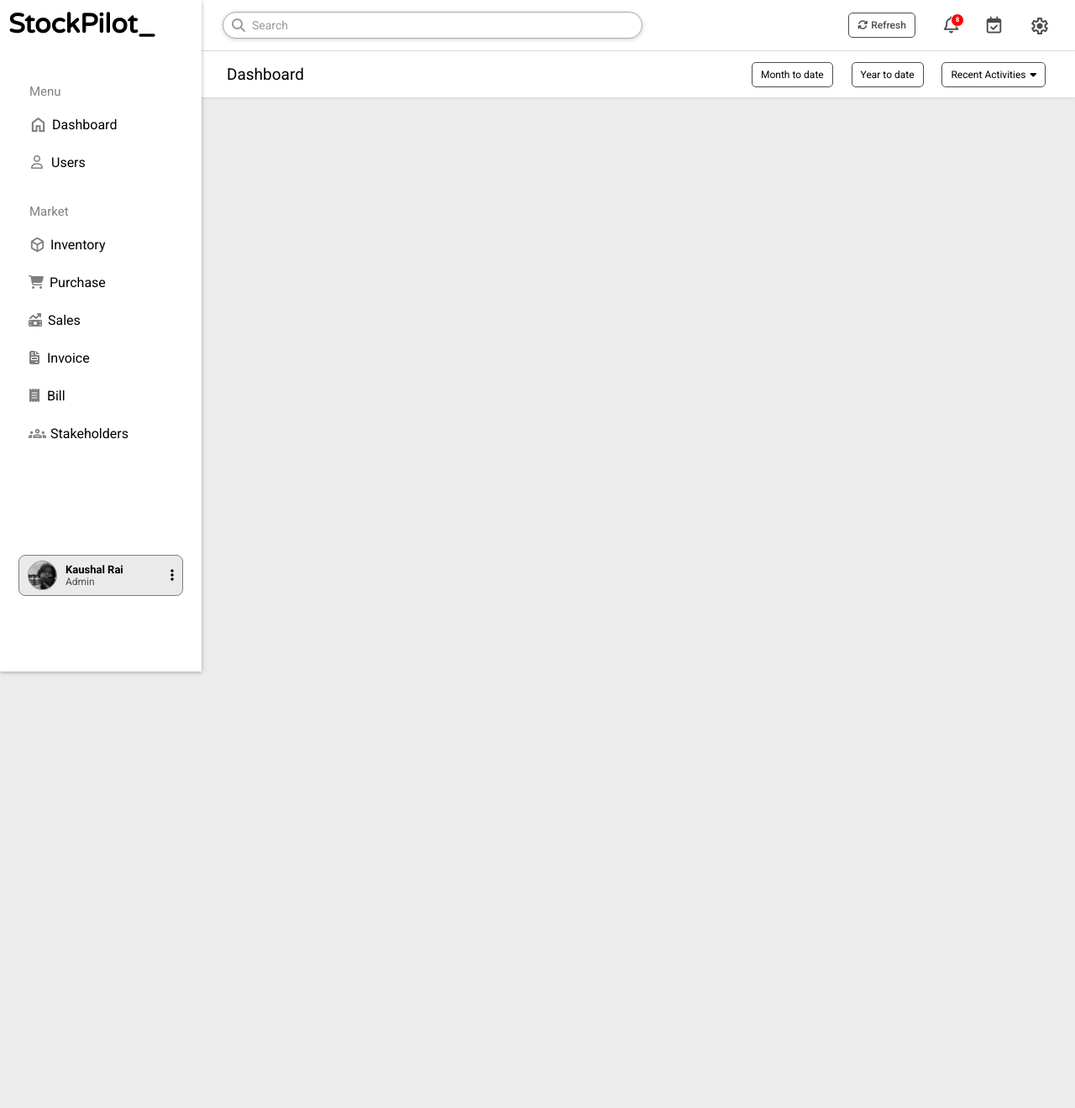
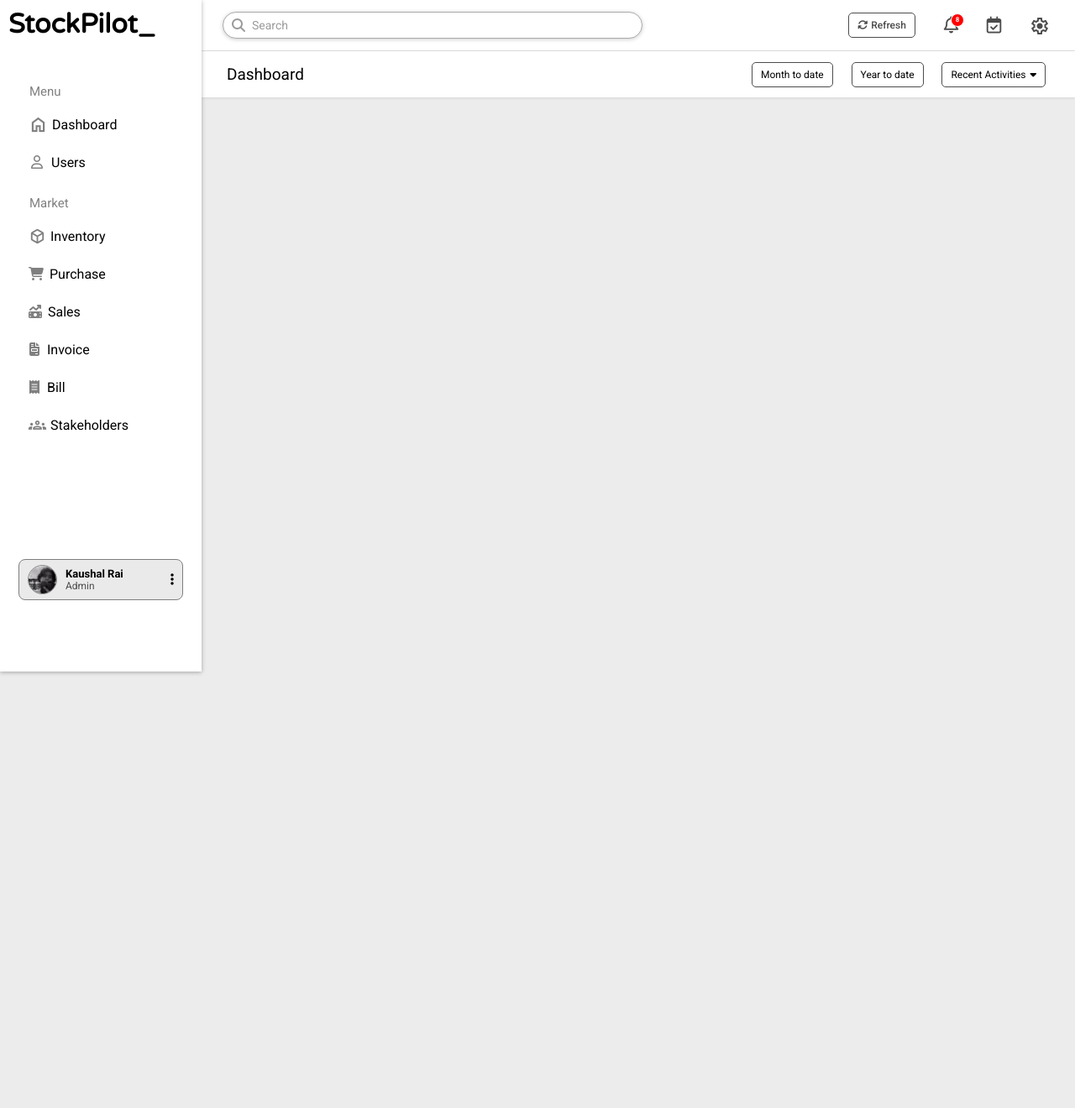
Before and after one commit to Kaushallrai/Inventory_Management_System, a PHP site: page / in a window 1280 px wide. Shown: the whole page at 84% size. Run offline with PHP 8.4, Linux system fonts and the light colour scheme; some libraries are stand-ins or nearby versions.

Commit message:
link/sidebar margin

```diff
--- a/css/sidebar.css
+++ b/css/sidebar.css
@@ -93,7 +93,7 @@
   margin-left: 5px;
 }
 .middle-section {
-  margin: 30px 0;
+  margin: 20px 0;
 }
 .mid-header {
   font-size: 15px;
@@ -127,7 +127,7 @@
 
 .lower-section {
   background-color: #eaeaea;
-  margin-top: 125px;
+  margin-top: 140px;
 
   display: flex;
   align-items: center;
@@ -141,17 +141,21 @@
   border-radius: 50%;
   margin: 6px 10px 2px 10px;
   border: #868686 1px solid;
+
+  cursor: pointer;
 }
 
 .profile-info h4 {
   font-size: 13px;
   color: #000000;
   margin: 0;
+  cursor: pointer;
 }
 .profile-info p {
   font-size: 12px;
   color: #4f4f4f;
   margin: 0;
+  cursor: pointer;
 }
 
 .profile-settings {
--- a/index.html
+++ b/index.html
@@ -33,9 +33,9 @@
       rel="stylesheet"
       href="https://fonts.googleapis.com/css2?family=Material+Symbols+Outlined:opsz,wght,FILL,GRAD@48,200,0,0"
     />
-    <link rel="stylesheet" href="./header.css" />
-    <link rel="stylesheet" href="./general.css" />
-    <link rel="stylesheet" href="./sidebar.css" />
+    <link rel="stylesheet" href="./css/general.css" />
+    <link rel="stylesheet" href="./css/header.css" />
+    <link rel="stylesheet" href="./css/sidebar.css" />
   </head>
   <body>
     <div class="container">
```
